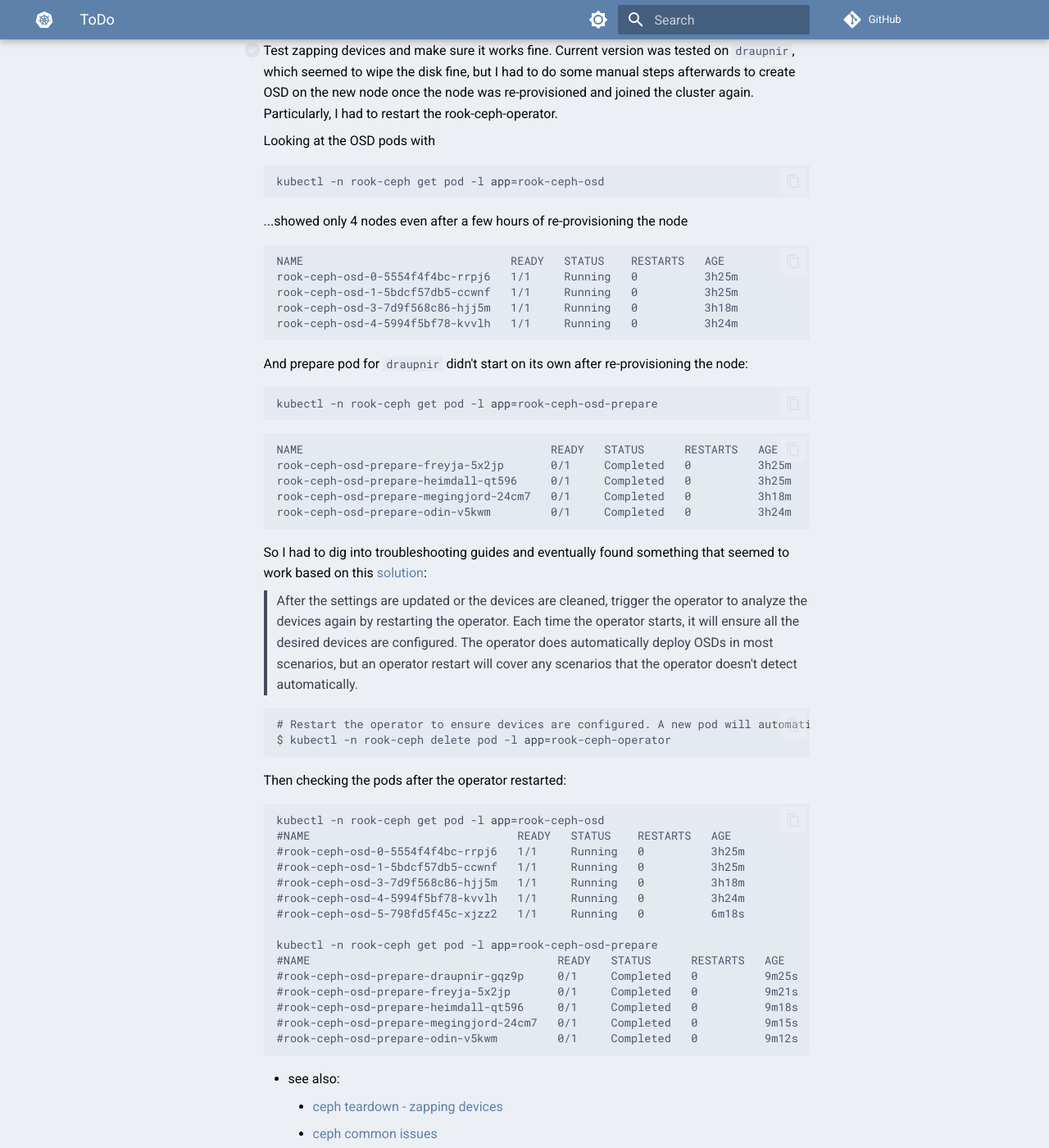
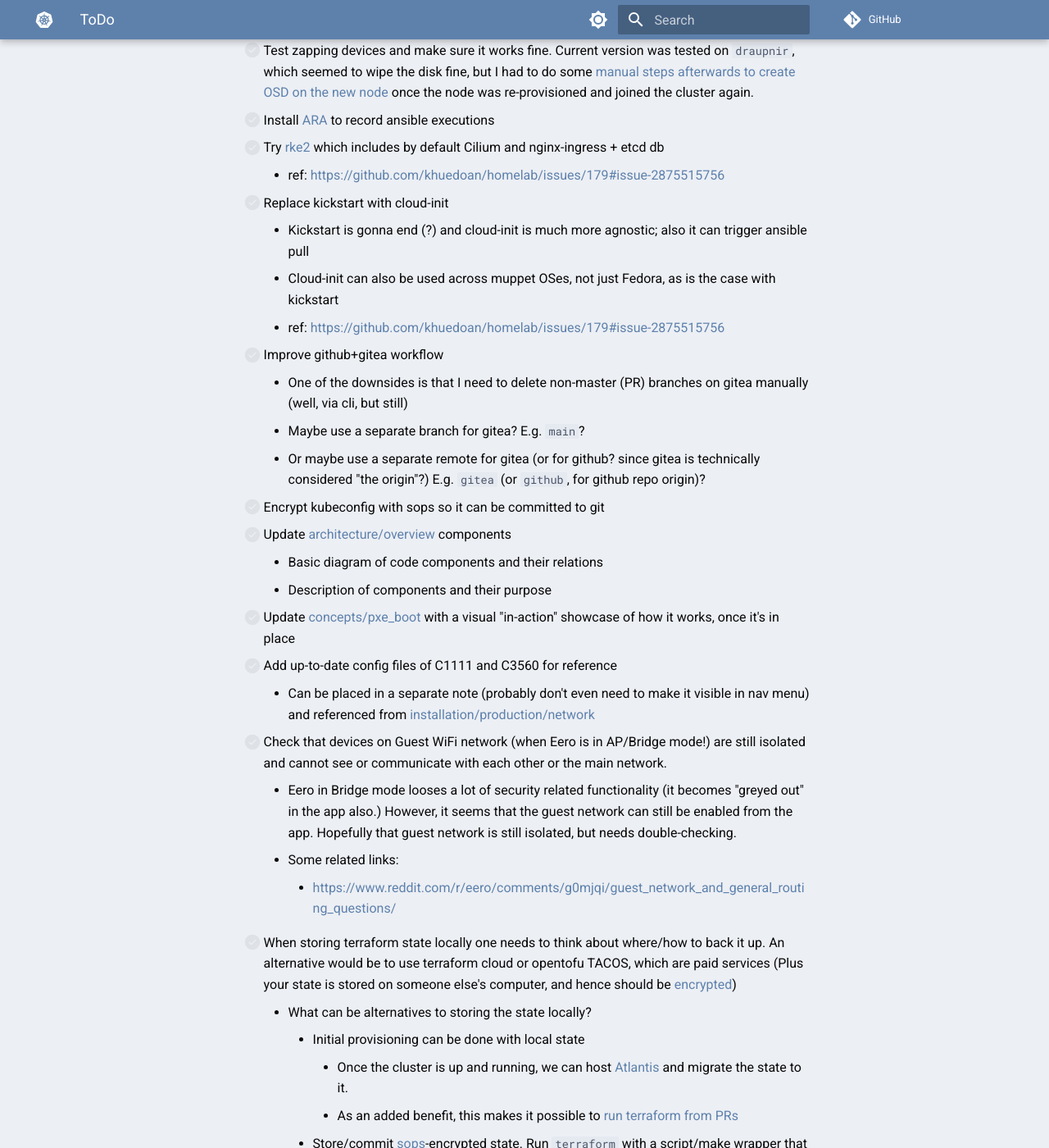
Before and after one commit to serpro69/ktchn8s, an MkDocs documentation site: the page built from docs/info/todo.md, in a window 1280 px wide and 1400 px high, scrolled down 962 px. Shown: the whole window at 82% size. Built offline with MkDocs 1.6.1 and Material for MkDocs 9.7.7, drawn with Linux system fonts in a browser that asks for light colours; comment, search, counter and statistics services are not loaded.

Commit message:
Document rook-ceph troubleshooting

````diff
--- a/docs/info/todo.md
+++ b/docs/info/todo.md
@@ -25,70 +25,7 @@
 
 - [ ] Automate [firmware updates](../guides/how_to_update_firmware.md)
 
-- [ ] Test zapping devices and make sure it works fine. Current version was tested on `draupnir`, which seemed to wipe the disk fine, but I had to do some manual steps afterwards to create OSD on the new node once the node was re-provisioned and joined the cluster again. Particularly, I had to restart the rook-ceph-operator.
-
-    Looking at the OSD pods with
-
-    ```bash
-    kubectl -n rook-ceph get pod -l app=rook-ceph-osd
-    ```
-
-    ...showed only 4 nodes even after a few hours of re-provisioning the node
-
-    ```
-    NAME                               READY   STATUS    RESTARTS   AGE
-    rook-ceph-osd-0-5554f4f4bc-rrpj6   1/1     Running   0          3h25m
-    rook-ceph-osd-1-5bdcf57db5-ccwnf   1/1     Running   0          3h25m
-    rook-ceph-osd-3-7d9f568c86-hjj5m   1/1     Running   0          3h18m
-    rook-ceph-osd-4-5994f5bf78-kvvlh   1/1     Running   0          3h24m
-    ```
-
-    And prepare pod for `draupnir` didn't start on its own after re-provisioning the node:
-
-    ```bash
-    kubectl -n rook-ceph get pod -l app=rook-ceph-osd-prepare
-    ```
-
-    ```
-    NAME                                     READY   STATUS      RESTARTS   AGE
-    rook-ceph-osd-prepare-freyja-5x2jp       0/1     Completed   0          3h25m
-    rook-ceph-osd-prepare-heimdall-qt596     0/1     Completed   0          3h25m
-    rook-ceph-osd-prepare-megingjord-24cm7   0/1     Completed   0          3h18m
-    rook-ceph-osd-prepare-odin-v5kwm         0/1     Completed   0          3h24m
-    ```
-
-    So I had to dig into troubleshooting guides and eventually found something that seemed to work based on this [solution](https://rook.io/docs/rook/latest-release/Troubleshooting/ceph-common-issues/#solution_5):
-
-    > After the settings are updated or the devices are cleaned, trigger the operator to analyze the devices again by restarting the operator. Each time the operator starts, it will ensure all the desired devices are configured. The operator does automatically deploy OSDs in most scenarios, but an operator restart will cover any scenarios that the operator doesn't detect automatically.
-
-    ```bash
-    # Restart the operator to ensure devices are configured. A new pod will automatically be started when the current operator pod is deleted.
-    $ kubectl -n rook-ceph delete pod -l app=rook-ceph-operator
-    ```
-
-    Then checking the pods after the operator restarted:
-
-    ```bash
-    kubectl -n rook-ceph get pod -l app=rook-ceph-osd
-    #NAME                               READY   STATUS    RESTARTS   AGE
-    #rook-ceph-osd-0-5554f4f4bc-rrpj6   1/1     Running   0          3h25m
-    #rook-ceph-osd-1-5bdcf57db5-ccwnf   1/1     Running   0          3h25m
-    #rook-ceph-osd-3-7d9f568c86-hjj5m   1/1     Running   0          3h18m
-    #rook-ceph-osd-4-5994f5bf78-kvvlh   1/1     Running   0          3h24m
-    #rook-ceph-osd-5-798fd5f45c-xjzz2   1/1     Running   0          6m18s
-
-    kubectl -n rook-ceph get pod -l app=rook-ceph-osd-prepare
-    #NAME                                     READY   STATUS      RESTARTS   AGE
-    #rook-ceph-osd-prepare-draupnir-gqz9p     0/1     Completed   0          9m25s
-    #rook-ceph-osd-prepare-freyja-5x2jp       0/1     Completed   0          9m21s
-    #rook-ceph-osd-prepare-heimdall-qt596     0/1     Completed   0          9m18s
-    #rook-ceph-osd-prepare-megingjord-24cm7   0/1     Completed   0          9m15s
-    #rook-ceph-osd-prepare-odin-v5kwm         0/1     Completed   0          9m12s
-    ```
-
-    - see also:
-        - [ceph teardown - zapping devices](https://rook.io/docs/rook/latest-release/Storage-Configuration/ceph-teardown/#zapping-devices)
-        - [ceph common issues](https://rook.io/docs/rook/latest-release/Troubleshooting/ceph-common-issues/#osd-pods-are-not-created-on-my-devices)
+- [ ] Test zapping devices and make sure it works fine. Current version was tested on `draupnir`, which seemed to wipe the disk fine, but I had to do some [manual steps afterwards to create OSD on the new node](../guides/troubleshooting_rook_ceph.md#osd-zapping) once the node was re-provisioned and joined the cluster again.
 
 - [ ] Install [ARA](https://github.com/ansible-community/ara) to record ansible executions
 
--- a/mkdocs.yml
+++ b/mkdocs.yml
@@ -170,6 +170,7 @@
       - "☶ Troubleshooting":
           - guides/troubleshooting_pxe_boot.md
           - guides/troubleshooting_renovate.md
+          - guides/troubleshooting_rook_ceph.md
   - "⛬ Info":
       - info/index.md
       - info/roadmap.md
--- a/todo.txt
+++ /dev/null
@@ -1,4 +0,0 @@
-- Update bios on new machines
-  - Make sure WoL re-installs the OS from poweroff state
-
-- Re-run `bootstrap` (wipe all nodes) then `cluster`
````
Also changed, not shown: docs/guides/index.md (+1 -0 lines), docs/guides/troubleshooting_rook_ceph.md (added, +84 -0 lines).
